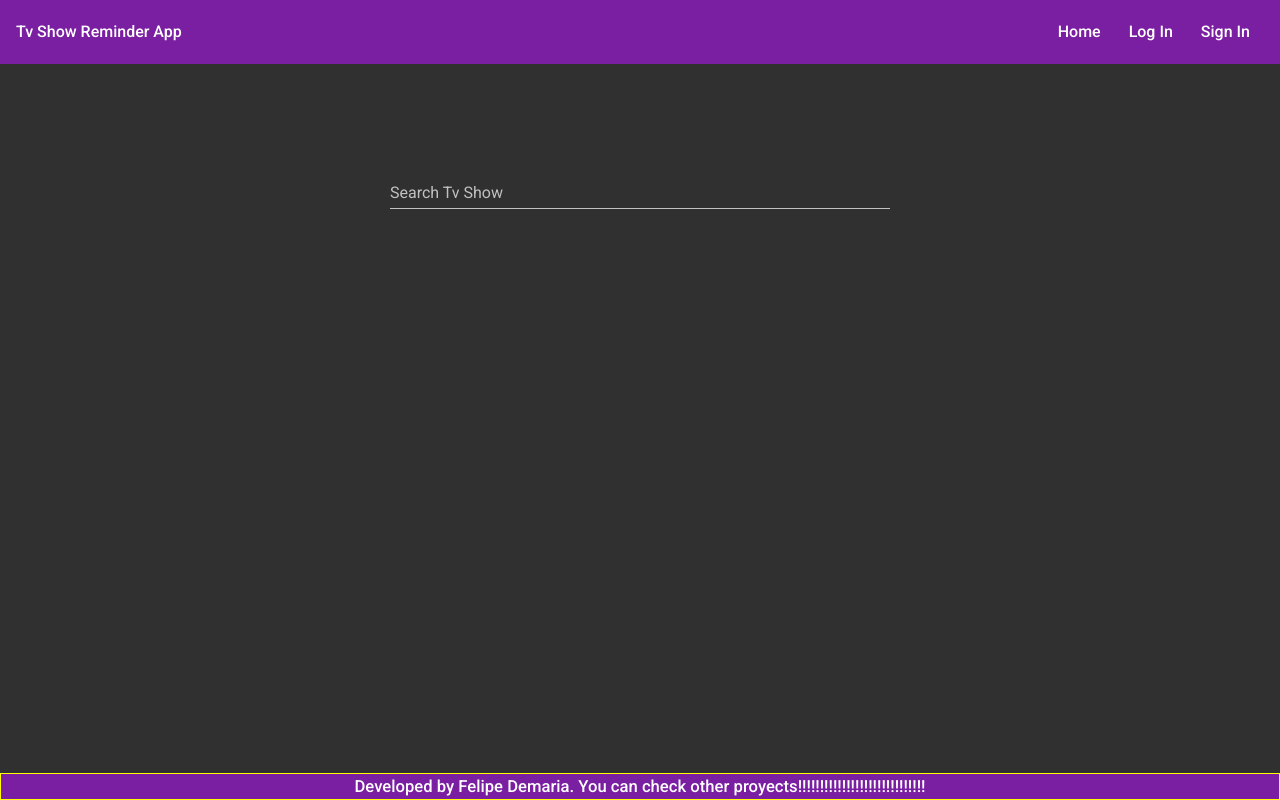
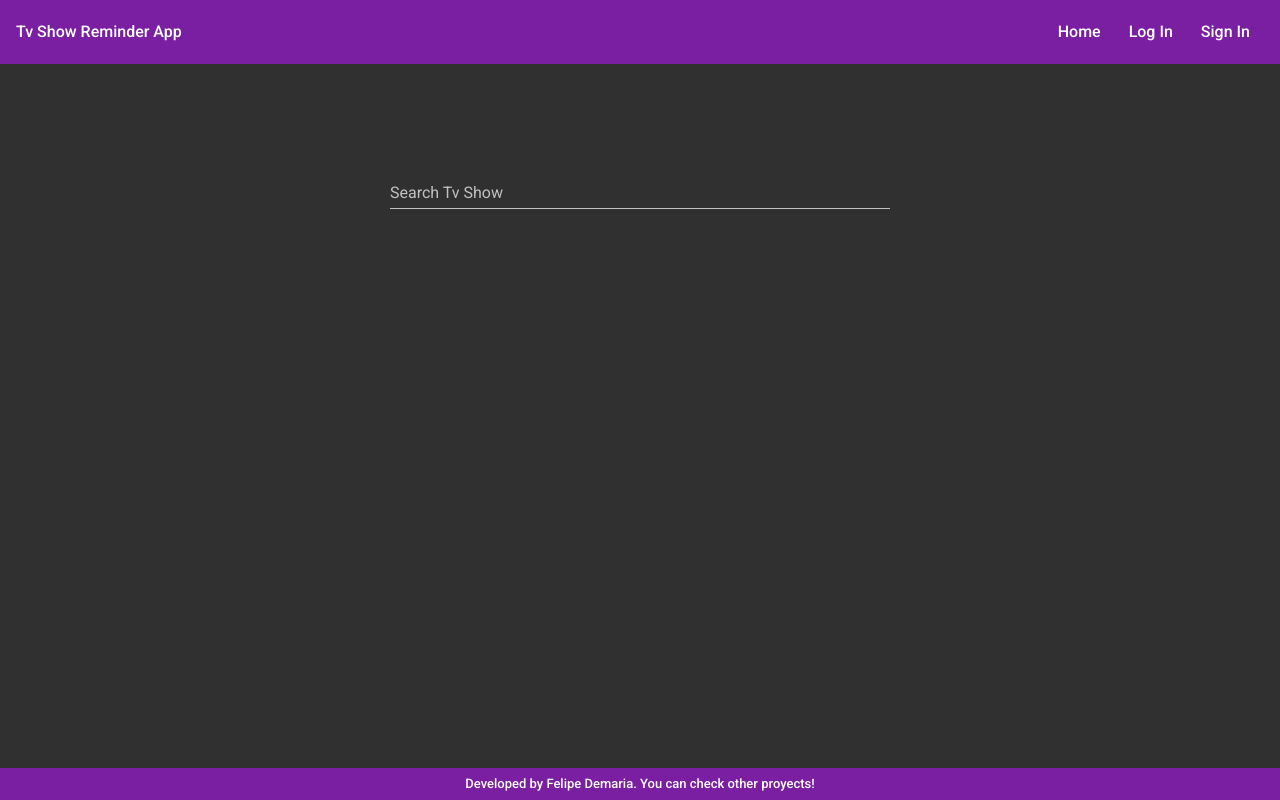
Before and after one commit to dema22/app-tvshows-reminders, an Angular app: page /home in a window 1280 px wide. Built offline with nearby package versions, Linux system fonts and the light colour scheme.

Commit message:
Fixing footer and vertical scrollbar styles

```diff
--- a/src/app/app.component.css
+++ b/src/app/app.component.css
@@ -6,9 +6,10 @@ mat-sidenav {
   width: 250px;
 }
 
+/* Flex container*/
 .site {
   display: flex;
-  flex-direction: column;
+  flex-direction: column; /* The items will stack on each other*/
   /*min-height: 100%;*/
   /*align-items: center;
   justify-content: center;*/
--- a/src/app/components/footer/footer.component.css
+++ b/src/app/components/footer/footer.component.css
@@ -1,8 +1,3 @@
-.container {
-  overflow: hidden;
-  border: 1px solid yellow;
-}
-
 a:link,
 a:visited,
 a:hover,
@@ -12,11 +7,27 @@ a:active {
 }
 
 span{
-  font-size:smaller;
+  /*border: 2px solid yellow;*/
+  font-size: small;
+  /*font-size:smaller;
+  white-space: nowrap;
+  overflow: hidden;
+  text-overflow: ellipsis;*/
 }
 
 .footer {
   justify-content: center;
+  /*border: 2px solid black;*/
   width: 100%;
-  height: 25px;
+  height: 100%;
 }
+
+mat-toolbar {
+  white-space:unset;
+}
+
+@media (max-width: 410px) {
+  .footer {
+    height: 80px;
+  }
+}
--- a/src/app/components/footer/footer.component.html
+++ b/src/app/components/footer/footer.component.html
@@ -1,9 +1,8 @@
-<div class="container">
 <mat-toolbar color="primary" class="footer">
   <span>
     Developed by Felipe Demaria. You can check other
     <a href="https://github.com/dema22?tab=repositories" target="_blank">
-        proyects!!!!!!!!!!!!!!!!!!!!!!!!!!!!! </a>
+      proyects!
+    </a>
   </span>
 </mat-toolbar>
-</div>
--- a/src/styles.css
+++ b/src/styles.css
@@ -2,8 +2,9 @@
 /* You can add global styles to this file, and also import other style files */
 
 /** {
-  overflow-y: hidden;
-  overflow-x: hidden;
+  /*overflow-y: hidden;
+  overflow-x: hidden; */
+  /*border: 1px solid yellow;
 }*/
 
 html,
```
Lines whose indentation alone changed are shown as unchanged.
